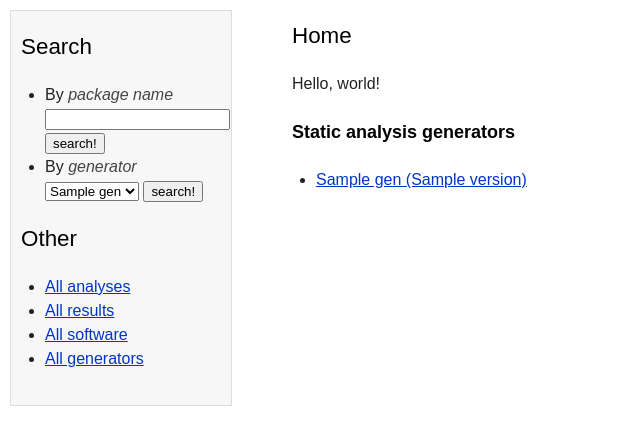
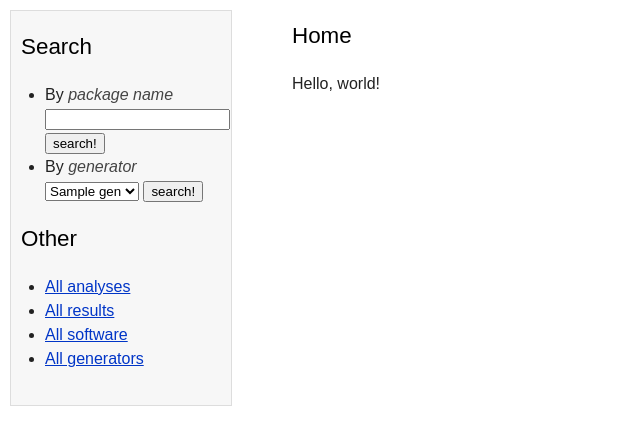
Before and after one commit to Debian/firewoes, a Flask app: template web/flask/app/firewose/templates/index.html in a window 1280 px wide. Shown: the part 82-514 px from the top of the page, without its empty margins (0-640 px from the left). Run offline with Flask 2, Linux system fonts and the light colour scheme; the template is opened without the code that fills it: most values are stand-ins (such as "Sample title", 1, 10 or a date in 2020).

Commit message:
remove: generators list on index page

```diff
--- a/web/flask/app/firewose/templates/index.html
+++ b/web/flask/app/firewose/templates/index.html
@@ -8,14 +8,4 @@
 
 Hello, world!
 
-<h3>Static analysis generators</h2>
-<ul>
-  {% for gen in generators %}
-    <li><a href="{{ url_for('.generator_elem_html', id=gen.id) }}">
-        {{ gen.name }}
-        {% if gen.version %}({{ gen.version }}){% endif %}
-    </a></li>
-  {% endfor %}
-</ul>
-
 {% endblock %}
```
